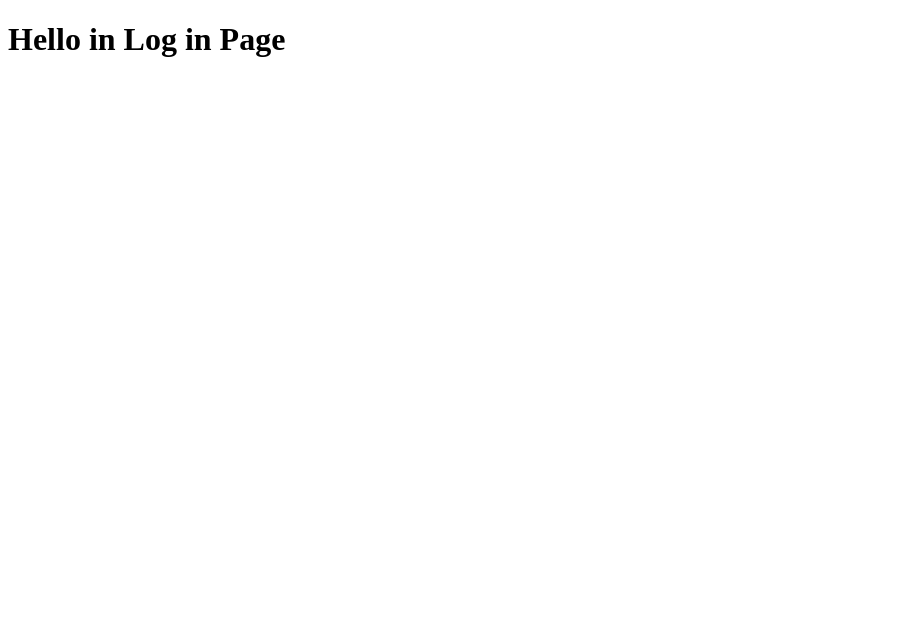
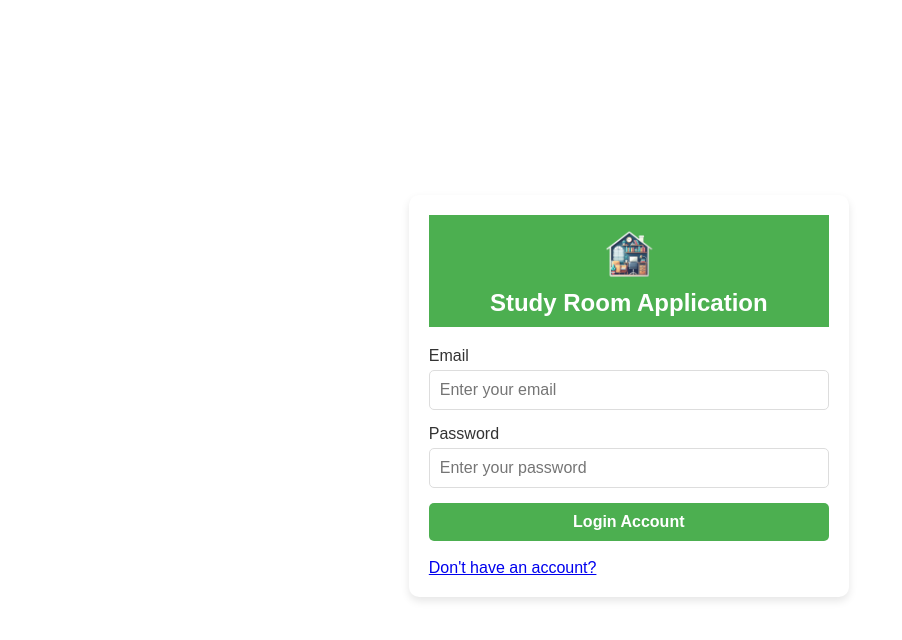
Before and after one commit to MariamHasanat/Study-Room-Application, a plain HTML site: page pages/login.html in a window 1280 px wide. Shown: the whole page, without its empty margins (0-902 px from the left). Drawn offline with Linux system fonts and the light colour scheme.

Commit message:
feat: create login page & have/haven't account feature

```diff
--- a/pages/login.html
+++ b/pages/login.html
@@ -6,7 +6,29 @@
     <link rel="stylesheet" href="../static/login.css">
     <title>Study Room Application</title>
 </head>
-<body>
-    <h1>Hello in Log in Page</h1>
+<body class="login-body">
+    <div class="form-container">
+        <!-- Branding Section -->
+        <div class="form-header">
+            <img src="../assets/study-room-logo.png" alt="Website Logo" class="form-logo">
+            <h1 class="form-title">Study Room Application</h1>
+        </div>
+
+        <!-- Form Section -->
+        <form action="post">
+            <div class="form-group">
+                <label for="email">Email</label>
+                <input type="email" name="email" id="email" placeholder="Enter your email">
+            </div>
+            <div class="form-group">
+                <label for="password">Password</label>
+                <input type="password" name="password" id="password" placeholder="Enter your password">
+            </div>
+            <button type="submit" class="form-submit">Login Account</button>
+        </form>
+        <br>
+        <a href="../pages/signup.html">Don't have an account?</a>
+        <br>
+    </div>
 </body>
 </html>
--- a/static/login.css
+++ b/static/login.css
@@ -0,0 +1,125 @@
+/* Body Style */
+.login-body{
+    display: flex;
+    align-items: center;
+    justify-content: center;
+    height: 97vh;
+    width: 97vw;
+}
+
+/* Form Header */
+.form-header {
+    text-align: center;
+    margin-bottom: 20px;
+    background-color: #4CAF50;
+}
+
+.form-logo {
+    width: 60px;
+    height: 60px;
+    border-radius: 50%;
+    margin-top: 10px;
+}
+
+.form-title {
+    font-size: 1.5rem;
+    font-weight: bold;
+    color: white;
+    margin: 0;
+    padding-bottom: 10px;
+}
+
+
+/* Form Container */
+.form-container {
+    width: 90%;
+    max-width: 400px;
+    margin: 50px auto;
+    padding: 20px;
+    background-color: #fff;
+    border-radius: 10px;
+    box-shadow: 0px 4px 8px rgba(0, 0, 0, 0.1);
+    font-family: 'Arial', sans-serif;
+}
+
+/* Form Group */
+.form-group {
+    margin-bottom: 15px;
+}
+
+.form-group label {
+    display: block;
+    margin-bottom: 5px;
+    font-size: 1rem;
+    color: #333;
+}
+
+.form-group input {
+    width: 94.5%;
+    padding: 10px;
+    border: 1px solid #ddd;
+    border-radius: 5px;
+    font-size: 1rem;
+    transition: border-color 0.3s ease;
+}
+
+.form-group input:focus {
+    border-color: #4CAF50;
+    outline: none;
+}
+
+/* Submit Button */
+.form-submit {
+    display: block;
+    width: 100%;
+    padding: 10px;
+    background-color: #4CAF50;
+    color: white;
+    font-size: 1rem;
+    font-weight: bold;
+    border: none;
+    border-radius: 5px;
+    cursor: pointer;
+    transition: background-color 0.3s ease;
+}
+
+.form-submit:hover {
+    background-color: #357a38;
+}
+
+/* Responsive Design */
+@media (max-width: 768px) {
+    .form-container {
+        padding: 15px;
+    }
+
+    .form-group label {
+        font-size: 0.9rem;
+    }
+
+    .form-group input {
+        font-size: 0.95rem;
+    }
+
+    .form-submit {
+        font-size: 0.95rem;
+    }
+}
+
+@media (max-width: 480px) {
+    .form-container {
+        margin: 20px auto;
+    }
+
+    .form-group label {
+        font-size: 0.85rem;
+    }
+
+    .form-group input {
+        font-size: 0.9rem;
+    }
+
+    .form-submit {
+        font-size: 0.9rem;
+    }
+}
```
Also changed, not shown: pages/signup.html (+3 -0 lines).
